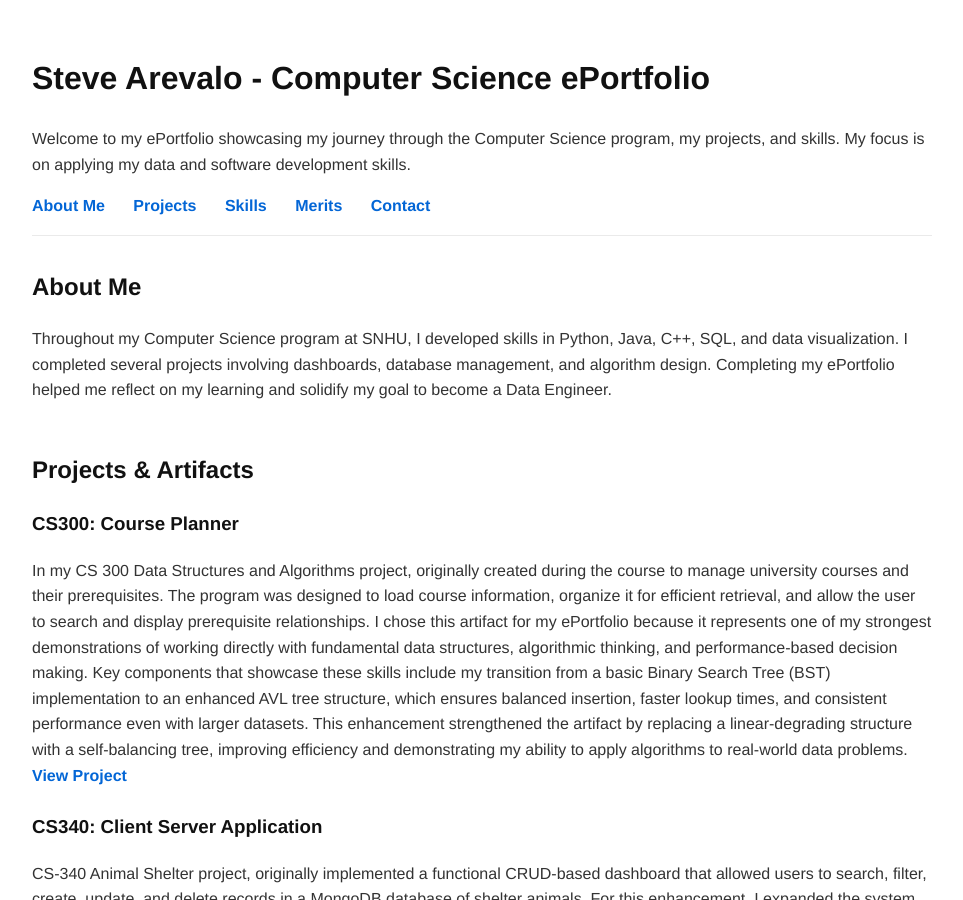
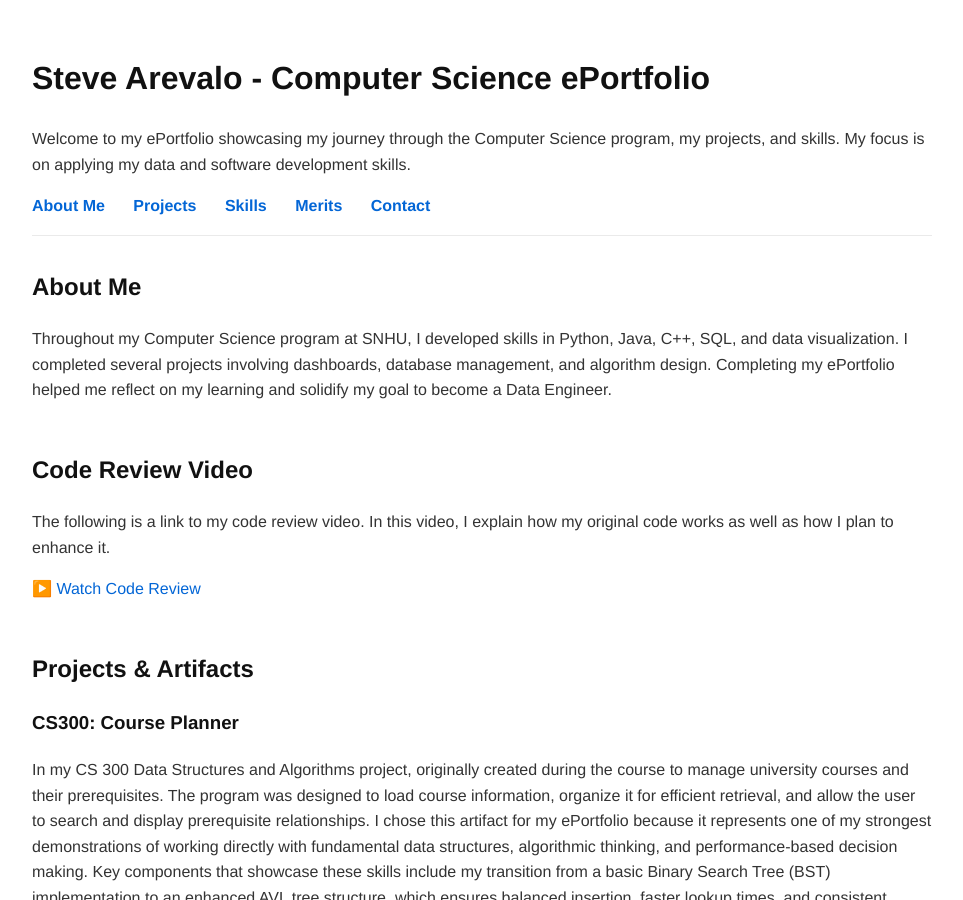
Before and after one commit to SteveArevalo/CS499_CapStone, a Jekyll site: the page built from README.md, in a window 1280 px wide and 900 px high. Shown: the whole window, without its empty margins (158-1121 px from the left). Built offline with Jekyll 4.4.1, drawn with Linux system fonts in a browser that asks for light colours; our own code applies the rules of GitHub Pages for plain Markdown files.

Commit message:
Update default.html

```diff
--- a/_layouts/default.html
+++ b/_layouts/default.html
@@ -82,6 +82,17 @@
     </p>
   </section>
 
+  <section id="code-review">
+  <h2>Code Review Video</h2>
+  <p>
+    The following is a link to my code review video. In this video, I explain how my original code works as well as how I plan to enhance it.
+  </p>
+  <p>
+    <a href="https://youtu.be/ZEpI1tEF09w" target="_blank">▶️ Watch Code Review</a>
+  </p>
+</section>
+
+
   <section id="projects">
     <h2>Projects & Artifacts</h2>
 
```
